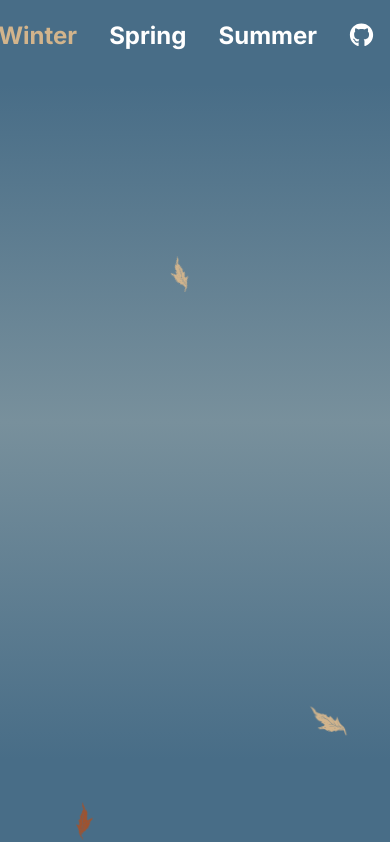
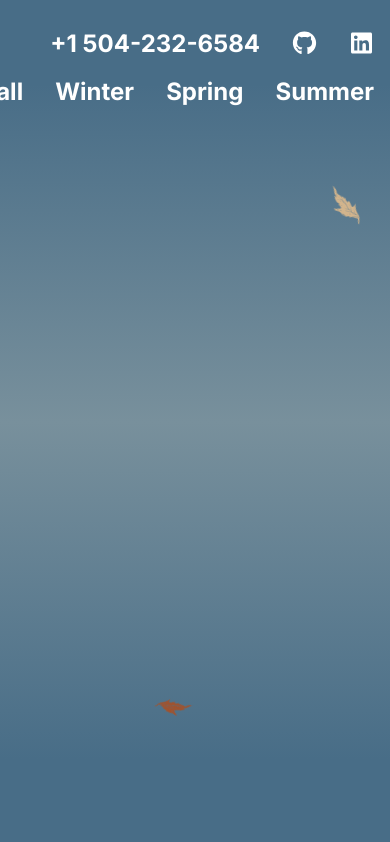
Before and after one commit to ajosephjohnson/portfolio, a Next.js app: page / in a window 390 px wide. Shown: the top 842 px of the page. Built offline with nearby package versions, Linux system fonts and the light colour scheme.

Commit message:
AJJ-1406: Add linkedin and phone number click to call for main nav

```diff
--- a/src/app/layout.tsx
+++ b/src/app/layout.tsx
@@ -14,7 +14,7 @@ export const metadata: Metadata = {
 export default function RootLayout({
   children,
 }: {
-  children: React.ReactNode
+  children: React.ReactNode,
 }) {
   return (
     <html lang="en">
--- a/src/components/NavButton.tsx
+++ b/src/components/NavButton.tsx
@@ -2,7 +2,13 @@
 
 const SCROLL_DURATION = 2000;
 
-export default function NavButton({ season }: { season: string }) {
+export default function NavButton({
+  season,
+  className,
+}: {
+  season: string,
+  className: string,
+}) {
   const smoothScroll = (e: React.MouseEvent<HTMLButtonElement>) => {
       e.preventDefault();
 
@@ -81,7 +87,7 @@ export default function NavButton({ season }: { season: string }) {
   return (
     <button
       onClick={smoothScroll}
-      className="transition-colors duration-300 hover:text-tan py-5 px-4"
+      className={className}
     >
       {season.charAt(0).toUpperCase() + season.slice(1)}
     </button>
--- a/src/components/Navigation.tsx
+++ b/src/components/Navigation.tsx
@@ -1,5 +1,5 @@
 import { FontAwesomeIcon } from "@fortawesome/react-fontawesome";
-import { faGithub } from "@fortawesome/free-brands-svg-icons";
+import { faGithub, faLinkedin } from "@fortawesome/free-brands-svg-icons";
 
 import { Seasons } from "./seasons";
 import NavButton from "./NavButton";
@@ -10,15 +10,18 @@ const seasons = [ Seasons.Fall, Seasons.Winter, Seasons.Spring, Seasons.Summer ]
 export default function Navigation() {
   return (
     <nav className="fixed top-0 right-0 z-10 text-white text-2xl font-bold">
-      <ul className="flex">
-        {seasons.map((season) => (
-          <li key={season} className="flex items-center">
-            <NavButton season={season} />
-          </li>
-        ))}
+      <ul className="flex justify-end mt-5">
         <li className="flex items-center">
           <a
-            className="transition-colors duration-300 hover:text-tan py-5 px-4"
+            href="tel:+15042326584"
+            className="transition-colors duration-300 hover:text-tan py-2 px-4"
+          >
+            +1 504-232-6584
+          </a>
+        </li>
+        <li className="flex items-center">
+          <a
+            className="transition-colors duration-300 hover:text-tan py-2 px-4"
             href="https://github.com/ajosephjohnson/portfolio"
             target="_blank"
             rel="noopener noreferrer"
@@ -26,6 +29,23 @@ export default function Navigation() {
             <FontAwesomeIcon icon={faGithub} width={25} height={25} />
           </a>
         </li>
+        <li className="flex items-center">
+          <a
+            className="transition-colors duration-300 hover:text-tan py-2 px-4"
+            href="https://www.linkedin.com/in/ajosephjohnson"
+            target="_blank"
+            rel="noopener noreferrer"
+          >
+            <FontAwesomeIcon icon={faLinkedin} width={25} height={25} />
+          </a>
+        </li>
+      </ul>
+      <ul className="flex">
+        {seasons.map((season) => (
+          <li key={season} className="flex items-center">
+            <NavButton season={season} className="transition-colors duration-300 hover:text-tan py-2 px-4" />
+          </li>
+        ))}
       </ul>
     </nav>
   );
--- a/src/components/seasons/SeasonalSection.tsx
+++ b/src/components/seasons/SeasonalSection.tsx
@@ -28,7 +28,7 @@ function SeasonalAnimation({
   props,
 }: {
   season: Seasons,
-  props: SeasonalAnimationProps
+  props: SeasonalAnimationProps,
 }) {
   switch (season) {
     case Seasons.Fall:
@@ -53,8 +53,8 @@ export default function SeasonalSection({
   season,
   children,
 }: {
-  season: Seasons;
-  children: React.ReactNode;
+  season: Seasons,
+  children: React.ReactNode,
 }) {
   const ref = useRef<HTMLDivElement>(null);
 
```
